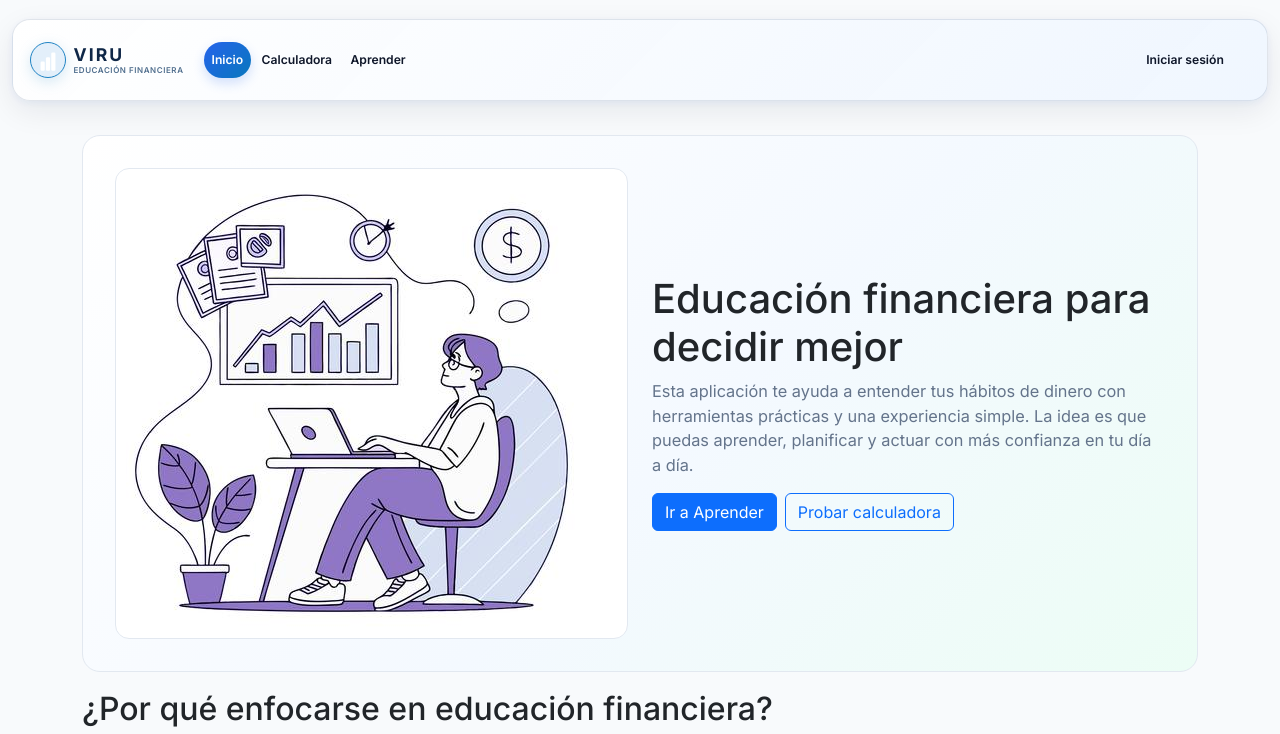
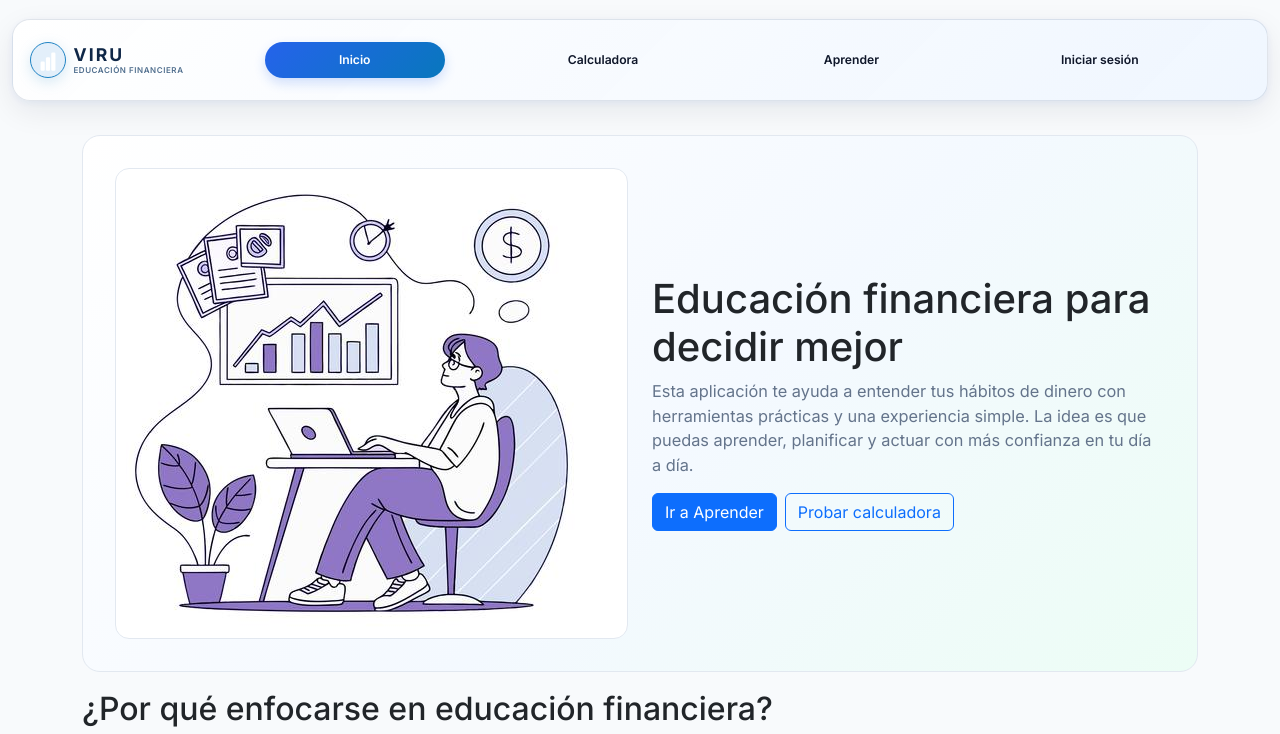
Before and after one commit to pedromartinez2001/TFG-APP, a React (Vite) app in the folder Tesis-Frontend/: page / in a window 1280 px wide. Shown: the top 734 px of the page. Built offline with nearby package versions, Linux system fonts and the light colour scheme; no server answers.

Commit message:
fix: distribuir simetricamente navbar sin sesion

```diff
--- a/Tesis-Frontend/src/components/Navigation.jsx
+++ b/Tesis-Frontend/src/components/Navigation.jsx
@@ -45,10 +45,12 @@ const Navigation = () => {
         </span>
       </Navbar.Brand>
       <Navbar.Toggle aria-controls="responsive-navbar-nav" />
-      <Navbar.Collapse id="responsive-navbar-nav">
+      <Navbar.Collapse
+        id="responsive-navbar-nav"
+        className={!newUser ? "navbar-collapse-guest" : undefined}
+      >
         {!newUser ? (
-          <>
-            <Nav className="align-items-start align-items-md-center navbar-links navbar-links-main me-auto">
+          <Nav className="align-items-start align-items-md-center navbar-links navbar-links-guest">
               <Nav.Link as={NavLink} to="/" className="nav-link-modern">
                 Inicio
               </Nav.Link>
@@ -63,13 +65,14 @@ const Navigation = () => {
               <Nav.Link as={NavLink} to="/aprender" className="nav-link-modern">
                 Aprender
               </Nav.Link>
-            </Nav>
-            <Nav className="align-items-start align-items-md-center mt-2 mt-md-0 ms-md-auto navbar-links navbar-links-login">
-              <Nav.Link as={NavLink} to="/login" className="nav-link-modern">
+              <Nav.Link
+                as={NavLink}
+                to="/login"
+                className="nav-link-modern nav-link-login"
+              >
                 Iniciar sesión
               </Nav.Link>
-            </Nav>
-          </>
+          </Nav>
         ) : (
           <>
             <Nav className="flex-grow-1 justify-content-md-evenly align-items-start align-items-md-center navbar-links navbar-links-main">
--- a/Tesis-Frontend/src/index.css
+++ b/Tesis-Frontend/src/index.css
@@ -280,6 +280,23 @@ a:hover {
 }
 
 @media (min-width: 768px) {
+  .navbar-collapse-guest {
+    flex-grow: 1;
+  }
+
+  .navbar-links-guest {
+    flex: 1 1 auto;
+    flex-direction: row;
+    justify-content: space-evenly;
+    gap: 0.45rem;
+  }
+
+  .navbar-links-guest .nav-link-modern {
+    flex: 1 1 0;
+    max-width: 180px;
+    padding-inline: 0.75rem;
+  }
+
   .navbar-links-main {
     width: auto;
     gap: 0.35rem;
@@ -293,6 +310,7 @@ a:hover {
 
   .navbar-links-login {
     width: auto;
+    margin-left: 0.25rem;
   }
 
   .navbar-links-login .nav-link-modern {
@@ -379,6 +397,11 @@ a:hover {
 }
 
 @media (max-width: 767.98px) {
+  .navbar-links-guest,
+  .navbar-links-login {
+    width: 100%;
+  }
+
   .nav-link {
     padding: 0.5rem 0;
     margin: 0.25rem 0;
```
